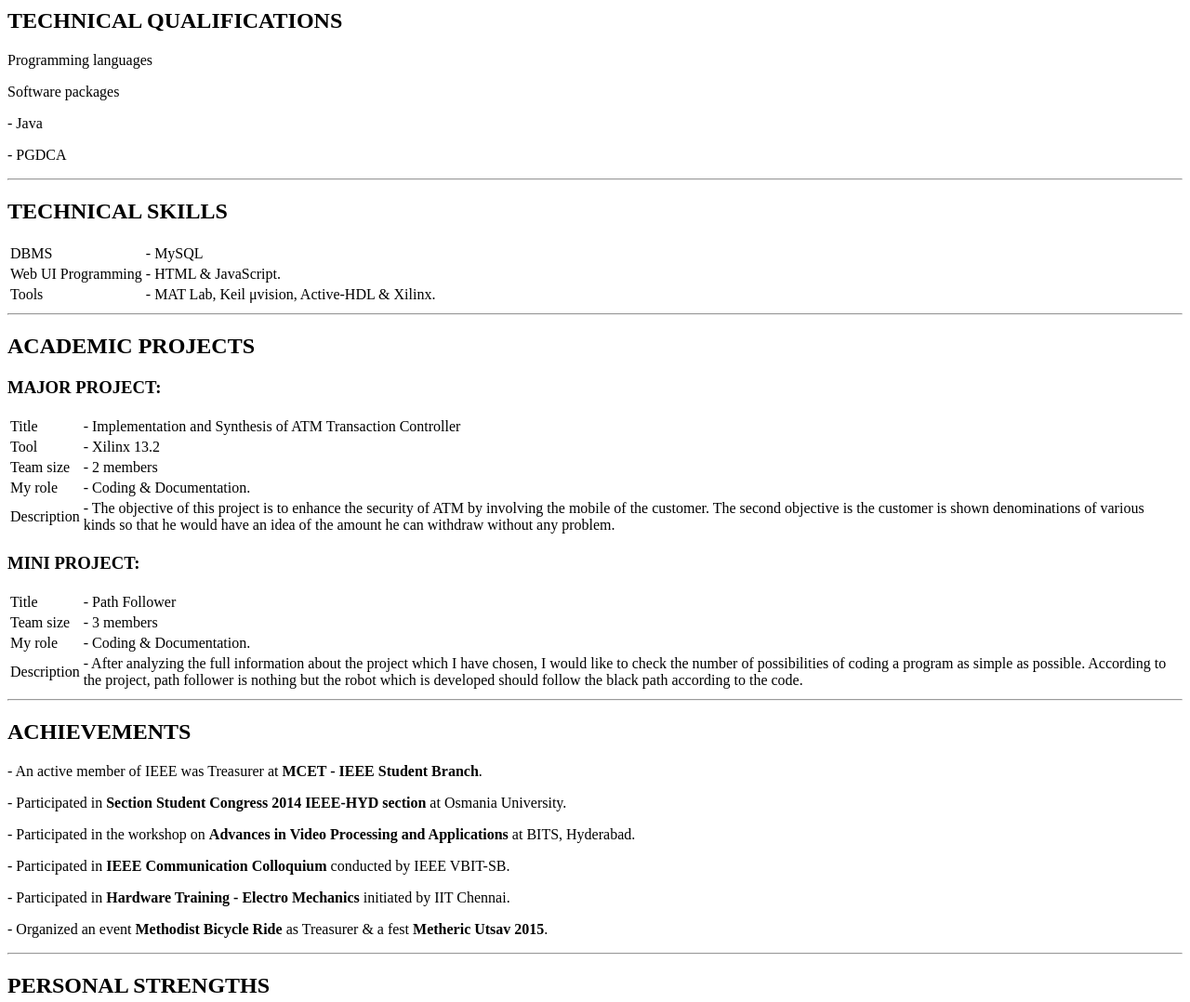
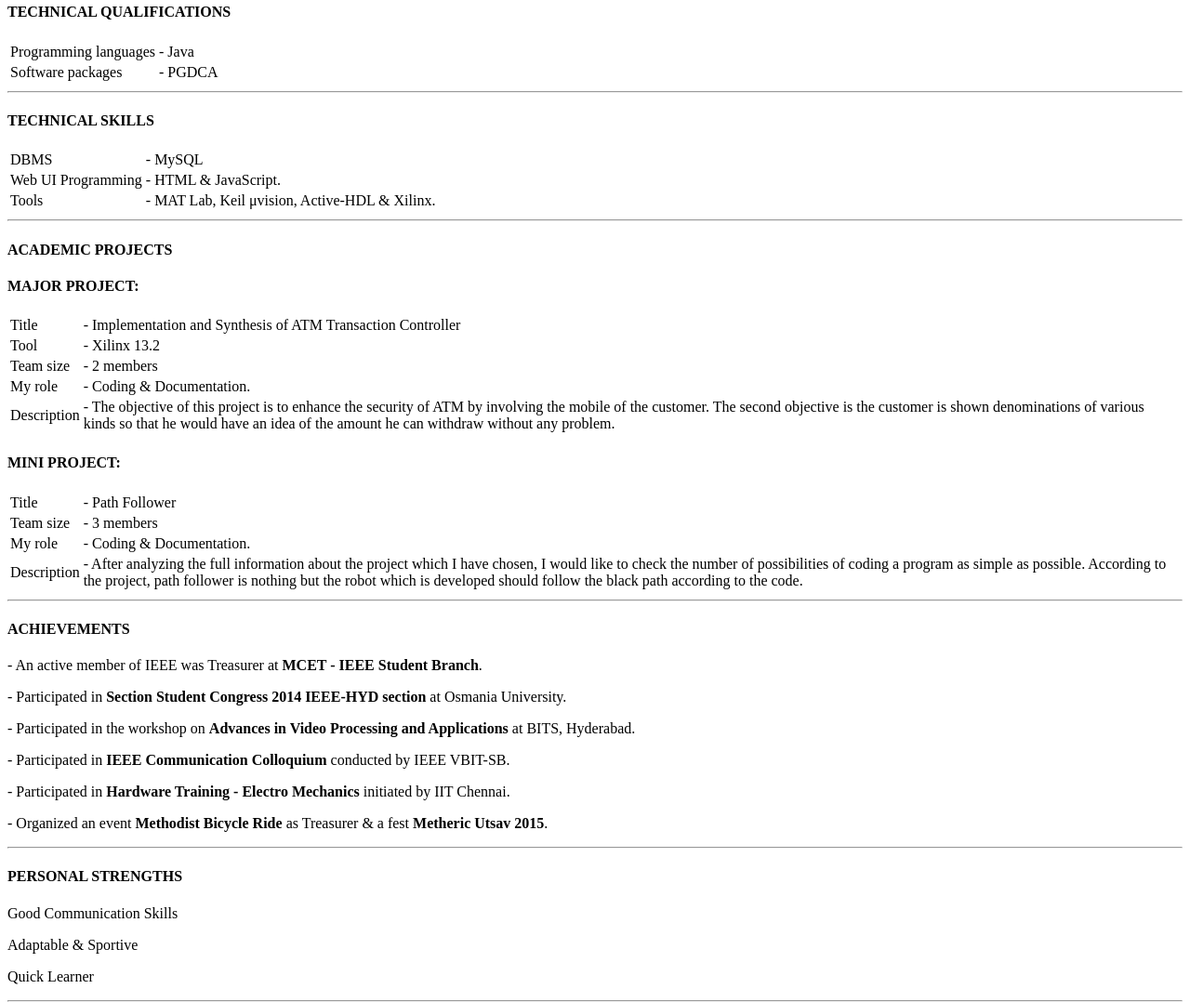
Before and after one commit to Kartheek2016/Kartheek2016.github.io, a plain HTML site: page index.html in a window 1280 px wide. Shown: the part 616-1694 px from the top of the page at 93% size. Drawn offline with Linux system fonts and the light colour scheme.

Commit message:
Updated Resume

```diff
--- a/index.html
+++ b/index.html
@@ -4,19 +4,6 @@
 	<head>
 		<meta charset="UTF-8">
 		<title>C.K.Kartheek - Resume</title>
-		<style>
-			.container{
-				width:100%;
-			}
-			.first{
-				width:20%;
-				float:"left";
-			}
-			.second{
-				width:30%;
-				float:"left";
-			}
-		</style>
 	</head>
 	<body>
 		<h1>CHILVERY KUMARA KARTHEEK</H1>
@@ -28,14 +15,14 @@
 				<td>Contact No.</td> <td>: +91 9030012044</td>
 			</tr>
 			<tr>
-		<td>Email id.</td> <td>: <a href="">chilvery.kartheek@gmail.com</a></td>
+				<td>Email id.</td> <td>: <a href="">chilvery.kartheek@gmail.com</a></td>
 			</tr>
 		</table>
 		<hr>
 		<h2>CAREER OBJECTIVE</h2>
 		<p>Being in pursuit of challenging position as a Java Developer in an esteemed organization, as I have the analytical & logical skills relevant for this job. I see myself as the Project Leader in a couple of years down the line.</p>
 		<hr>
-		<h2>ACADEMIC QUALIFICATIONS</h2>
+		<h4>ACADEMIC QUALIFICATIONS</h4>
 		<table border="1" style="width:100%">
 			<tr>
 				<td>QUALIFICATION</td>
@@ -67,19 +54,17 @@
 			</tr>
 		</table>
 		<hr>
-		<h2>TECHNICAL QUALIFICATIONS</h2>
-		<div class="container">
-			<div class="first">
-				<p>Programming languages</p>
-				<p>Software packages</p>
-			</div>
-			<div class="second">
-				<p>- Java</p>
-				<p>- PGDCA</p>
-			</div>
-		</div>
+		<h4>TECHNICAL QUALIFICATIONS</h4>
+		<table>
+			<tr>
+				<td>Programming languages</td><td>- Java</td>
+			</tr>
+			<tr>
+				<td>Software packages</td><td>- PGDCA</td>
+			</tr>
+		</table>
 		<hr>
-		<h2>TECHNICAL SKILLS</h2>
+		<h4>TECHNICAL SKILLS</h4>
 		<table>
 			<tr>
 				<td>DBMS</td><td>- MySQL</td>
@@ -92,8 +77,8 @@
 			</tr>
 		</table>
 		<hr>
-		<h2>ACADEMIC PROJECTS</h2>
-		<h3>MAJOR PROJECT:</h3>
+		<h4>ACADEMIC PROJECTS</h4>
+		<h4>MAJOR PROJECT:</h4>
 		<table>
 			<tr>
 				<td>Title</td> <td>- Implementation and Synthesis of ATM Transaction Controller</td>
@@ -111,7 +96,7 @@
 				<td>Description</td> <td>- The objective of this project is to enhance the security of ATM by involving the mobile of the customer. The second objective is the customer is shown denominations of various kinds so that he would have an idea of the amount he can withdraw without any problem.</td>
 			</tr>
 		</table>
-		<h3>MINI PROJECT:</h3>
+		<h4>MINI PROJECT:</h4>
 		<table>
 			<tr>
 				<td>Title</td> <td>- Path Follower</td>
@@ -127,7 +112,7 @@
 			</tr>
 		</table>
 		<hr>
-		<h2>ACHIEVEMENTS</h2>
+		<h4>ACHIEVEMENTS</h4>
 		<p>- An active member of IEEE was Treasurer at <strong>MCET - IEEE Student Branch</strong>.</p>
 		<p>- Participated in <strong>Section Student Congress 2014 IEEE-HYD section</strong> at Osmania University.</p>
 		<p>- Participated in the workshop on <strong>Advances in Video Processing and Applications</strong> at BITS, Hyderabad.</p>
@@ -135,12 +120,12 @@
 		<p>- Participated in <strong>Hardware Training - Electro Mechanics</strong> initiated by IIT Chennai.</p>
 		<p>- Organized an event <strong>Methodist Bicycle Ride</strong> as Treasurer & a fest <strong>Metheric Utsav 2015</strong>.</p>
 		<hr>
-		<h2>PERSONAL STRENGTHS</h2>
+		<h4>PERSONAL STRENGTHS</h4>
 		<p>Good Communication Skills</p>
 		<p>Adaptable & Sportive</p>
 		<p>Quick Learner</p>
 		<hr>
-		<h2>PERSONAL DETAILS</h2>
+		<h4>PERSONAL DETAILS</h4>
 		<table>
 			<tr>
 				<td>Father's Name</td> <td>- C. VENKATESHWAR</td>
```
